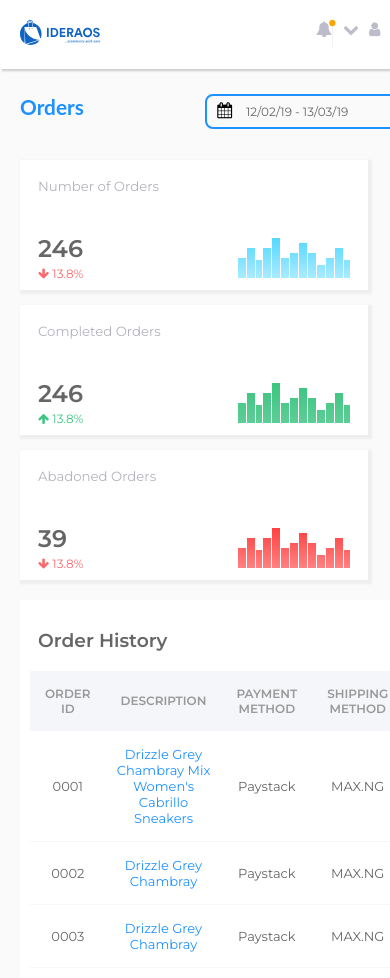
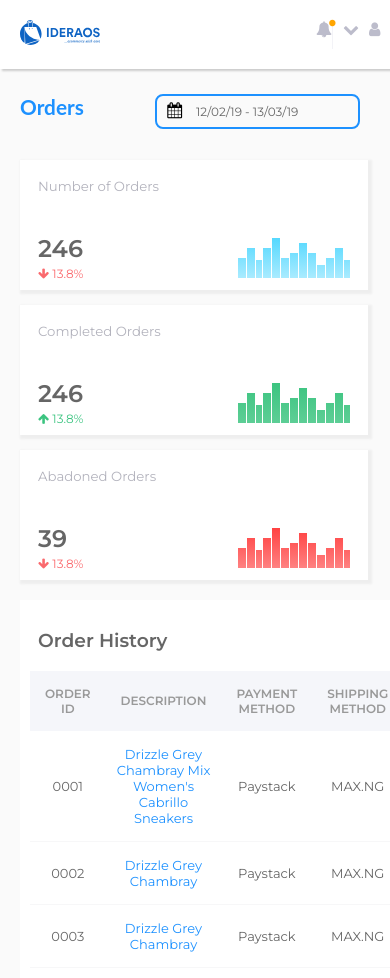
Before and after one commit to iamhabbeboy/ideraos-dashboard, a Vue app: page / in a window 390 px wide. Built offline with nearby package versions, Linux system fonts and the light colour scheme.

Commit message:
shifted the date picker for mobile view

```diff
--- a/src/App.vue
+++ b/src/App.vue
@@ -130,6 +130,11 @@ body {
     .card__mod {
       display: block;
     }
+
+    .order div {
+      margin-right: 25px;
+      margin-top: 10px;
+    }
 }
 
 </style>
```
